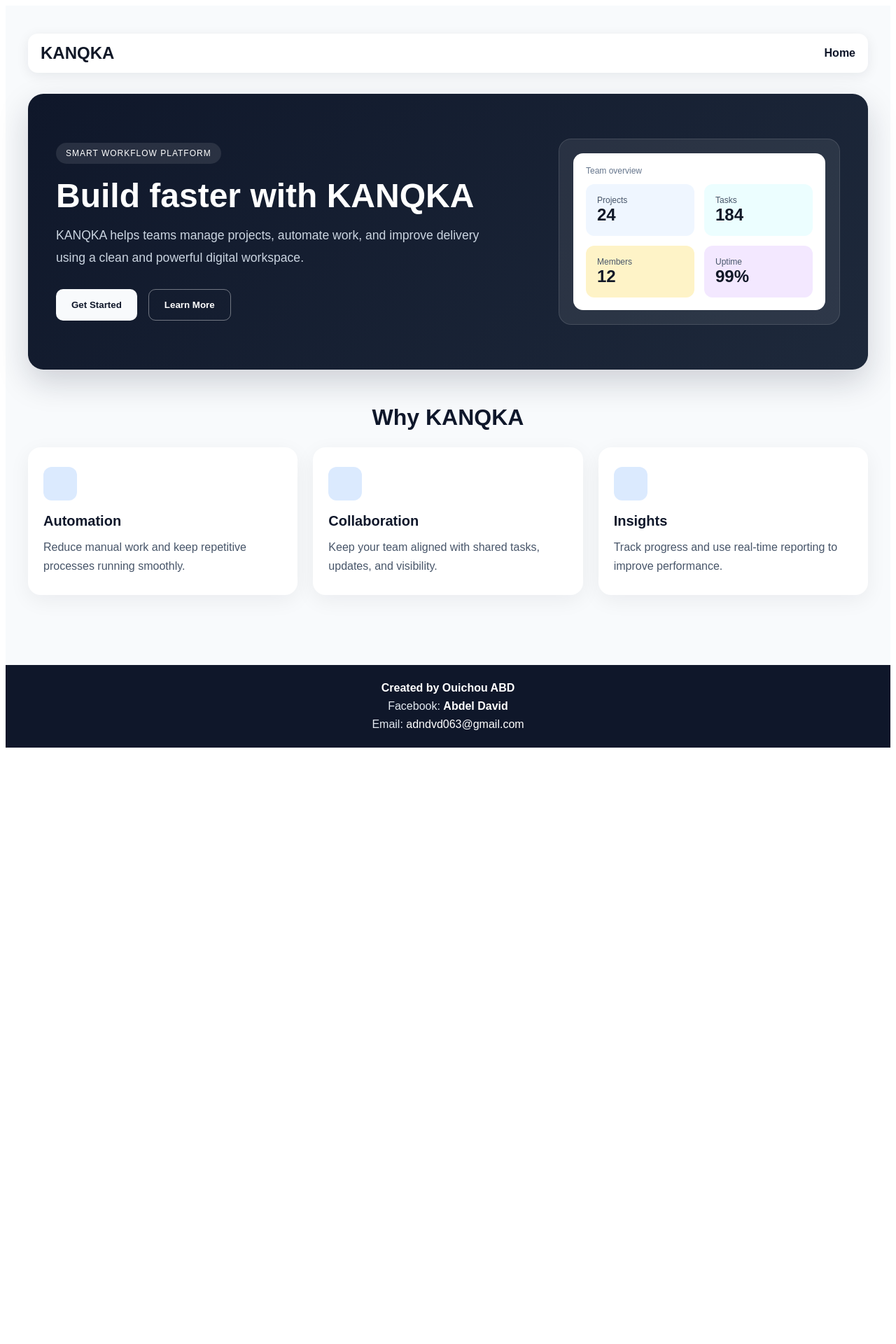
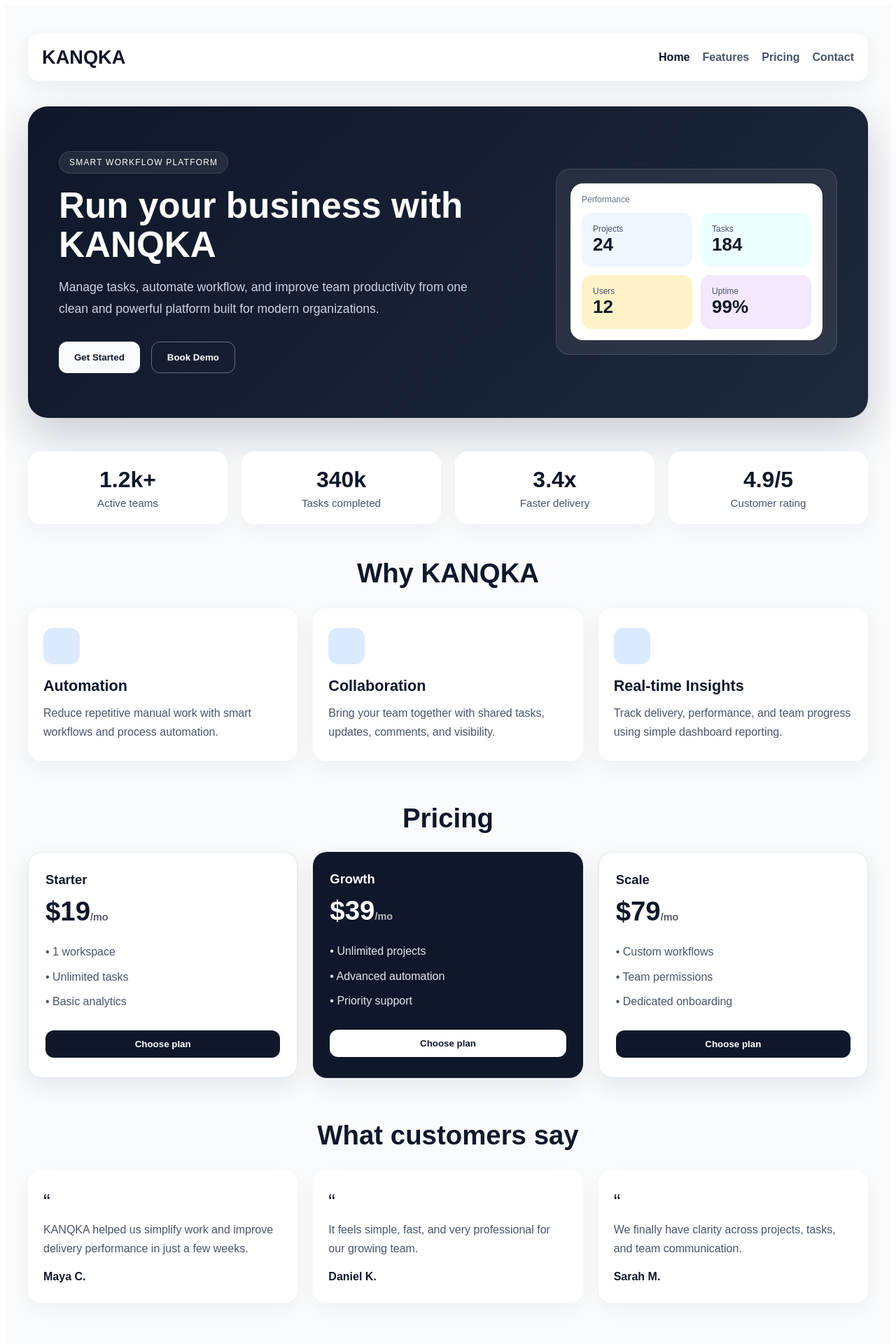
Before and after one commit to adon6969/KANQA, a React (Vite) app: page / in a window 1280 px wide. Shown: the top 1920 px of the page at 70% size. Before the commit the page ends 1076 px from the top, so only its background shows below. Built offline with nearby package versions, Linux system fonts and the light colour scheme.

Commit message:
Upgrade KANQKA landing page with full product sections

```diff
--- a/src/App.jsx
+++ b/src/App.jsx
@@ -7,9 +7,9 @@ export default function App() {
         minHeight: '100vh',
         display: 'flex',
         flexDirection: 'column',
-        fontFamily: 'sans-serif',
         background: '#f8fafc',
         color: '#0f172a',
+        fontFamily: 'sans-serif',
       }}
     >
       <div style={{ flex: 1, padding: '40px 20px 0' }}>
@@ -19,27 +19,29 @@ export default function App() {
               display: 'flex',
               justifyContent: 'space-between',
               alignItems: 'center',
-              marginBottom: '30px',
-              padding: '14px 18px',
-              background: '#ffffff',
-              borderRadius: '14px',
-              boxShadow: '0 4px 18px rgba(15, 23, 42, 0.08)',
+              padding: '18px 20px',
+              borderRadius: '16px',
+              background: '#fff',
+              boxShadow: '0 8px 28px rgba(15, 23, 42, 0.06)',
+              marginBottom: '36px',
             }}
           >
-            <div style={{ fontWeight: 800, fontSize: '1.5rem', color: '#111827' }}>
+            <div style={{ fontWeight: 900, fontSize: '1.7rem', color: '#111827' }}>
               KANQKA
             </div>
 
             <div style={{ display: 'flex', gap: '18px', alignItems: 'center' }}>
-              <Link
-                to="/"
-                style={{
-                  textDecoration: 'none',
-                  color: '#0f172a',
-                  fontWeight: 600,
-                }}
-              >
+              <Link to="/" style={{ textDecoration: 'none', color: '#0f172a', fontWeight: 700 }}>
                 Home
+              </Link>
+              <Link to="#features" style={{ textDecoration: 'none', color: '#475569', fontWeight: 600 }}>
+                Features
+              </Link>
+              <Link to="#pricing" style={{ textDecoration: 'none', color: '#475569', fontWeight: 600 }}>
+                Pricing
+              </Link>
+              <Link to="#contact" style={{ textDecoration: 'none', color: '#475569', fontWeight: 600 }}>
+                Contact
               </Link>
             </div>
           </nav>
@@ -59,7 +61,11 @@ function Home() {
   return (
     <div>
       <Hero />
+      <Stats />
       <Features />
+      <Pricing />
+      <Testimonials />
+      <CTA />
     </div>
   );
 }
@@ -70,24 +76,25 @@ function Hero() {
       style={{
         background: 'linear-gradient(135deg, #0f172a 0%, #1e293b 100%)',
         color: '#fff',
-        borderRadius: '22px',
-        padding: '64px 40px',
+        borderRadius: '28px',
+        padding: '64px 44px',
         display: 'flex',
         alignItems: 'center',
         justifyContent: 'space-between',
-        gap: '30px',
-        boxShadow: '0 18px 45px rgba(15, 23, 42, 0.18)',
+        gap: '28px',
+        boxShadow: '0 24px 60px rgba(15, 23, 42, 0.2)',
       }}
     >
       <div style={{ flex: 1 }}>
         <div
           style={{
             display: 'inline-block',
-            background: 'rgba(255,255,255,0.1)',
+            background: 'rgba(255,255,255,0.08)',
+            border: '1px solid rgba(255,255,255,0.12)',
             padding: '8px 14px',
             borderRadius: '999px',
             fontSize: '12px',
-            letterSpacing: '1px',
+            letterSpacing: '1.2px',
             textTransform: 'uppercase',
             marginBottom: '18px',
           }}
@@ -95,50 +102,48 @@ function Hero() {
           Smart workflow platform
         </div>
 
-        <h1 style={{ fontSize: '3rem', margin: 0, marginBottom: '14px' }}>
-          Build faster with KANQKA
+        <h1 style={{ fontSize: '3.2rem', margin: 0, marginBottom: '16px', lineHeight: 1.1 }}>
+          Run your business with KANQKA
         </h1>
 
         <p
           style={{
             margin: 0,
+            maxWidth: '620px',
             fontSize: '1.1rem',
             lineHeight: '1.8',
             color: '#cbd5e1',
-            maxWidth: '620px',
           }}
         >
-          KANQKA helps teams manage projects, automate work, and improve delivery
-          using a clean and powerful digital workspace.
+          Manage tasks, automate workflow, and improve team productivity from one clean and powerful platform built for modern organizations.
         </p>
 
-        <div style={{ marginTop: '28px', display: 'flex', gap: '16px' }}>
+        <div style={{ marginTop: '30px', display: 'flex', gap: '16px', flexWrap: 'wrap' }}>
           <button
             style={{
               background: '#f8fafc',
               color: '#0f172a',
               border: 'none',
-              borderRadius: '10px',
+              borderRadius: '12px',
               padding: '14px 22px',
-              fontWeight: 700,
+              fontWeight: 800,
               cursor: 'pointer',
             }}
           >
             Get Started
           </button>
-
           <button
             style={{
               background: 'transparent',
               color: '#fff',
-              border: '1px solid rgba(255,255,255,0.4)',
-              borderRadius: '10px',
+              border: '1px solid rgba(255,255,255,0.35)',
+              borderRadius: '12px',
               padding: '14px 22px',
-              fontWeight: 700,
+              fontWeight: 800,
               cursor: 'pointer',
             }}
           >
-            Learn More
+            Book Demo
           </button>
         </div>
       </div>
@@ -146,73 +151,44 @@ function Hero() {
       <div
         style={{
           flex: '0 0 360px',
-          background: 'rgba(255,255,255,0.08)',
+          background: 'rgba(255,255,255,0.07)',
           border: '1px solid rgba(255,255,255,0.12)',
-          borderRadius: '18px',
+          borderRadius: '20px',
           padding: '20px',
         }}
       >
         <div
           style={{
-            background: '#ffffff',
-            borderRadius: '14px',
-            padding: '18px',
+            background: '#fff',
+            borderRadius: '18px',
+            padding: '16px',
             color: '#111827',
           }}
         >
-          <div style={{ fontSize: '12px', color: '#64748b', marginBottom: '12px' }}>
-            Team overview
-          </div>
+          <div style={{ fontSize: '12px', color: '#64748b', marginBottom: '12px' }}>Performance</div>
 
           <div
             style={{
               display: 'grid',
               gridTemplateColumns: 'repeat(2, 1fr)',
-              gap: '14px',
+              gap: '12px',
             }}
           >
-            <div
-              style={{
-                background: '#eff6ff',
-                borderRadius: '12px',
-                padding: '16px',
-              }}
-            >
+            <div style={{ background: '#eff6ff', borderRadius: '14px', padding: '16px' }}>
               <div style={{ fontSize: '12px', color: '#475569' }}>Projects</div>
-              <div style={{ fontSize: '24px', fontWeight: 800 }}>24</div>
+              <div style={{ fontSize: '26px', fontWeight: 900 }}>24</div>
             </div>
-
-            <div
-              style={{
-                background: '#ecfeff',
-                borderRadius: '12px',
-                padding: '16px',
-              }}
-            >
+            <div style={{ background: '#ecfeff', borderRadius: '14px', padding: '16px' }}>
               <div style={{ fontSize: '12px', color: '#475569' }}>Tasks</div>
-              <div style={{ fontSize: '24px', fontWeight: 800 }}>184</div>
+              <div style={{ fontSize: '26px', fontWeight: 900 }}>184</div>
             </div>
-
-            <div
-              style={{
-                background: '#fef3c7',
-                borderRadius: '12px',
-                padding: '16px',
-              }}
-            >
-              <div style={{ fontSize: '12px', color: '#475569' }}>Members</div>
-              <div style={{ fontSize: '24px', fontWeight: 800 }}>12</div>
+            <div style={{ background: '#fef3c7', borderRadius: '14px', padding: '16px' }}>
+              <div style={{ fontSize: '12px', color: '#475569' }}>Users</div>
+              <div style={{ fontSize: '26px', fontWeight: 900 }}>12</div>
             </div>
-
-            <div
-              style={{
-                background: '#f3e8ff',
-                borderRadius: '12px',
-                padding: '16px',
-              }}
-            >
+            <div style={{ background: '#f3e8ff', borderRadius: '14px', padding: '16px' }}>
               <div style={{ fontSize: '12px', color: '#475569' }}>Uptime</div>
-              <div style={{ fontSize: '24px', fontWeight: 800 }}>99%</div>
+              <div style={{ fontSize: '26px', fontWeight: 900 }}>99%</div>
             </div>
           </div>
         </div>
@@ -221,58 +197,202 @@ function Hero() {
   );
 }
 
+function Stats() {
+  const stats = [
+    { label: 'Active teams', value: '1.2k+' },
+    { label: 'Tasks completed', value: '340k' },
+    { label: 'Faster delivery', value: '3.4x' },
+    { label: 'Customer rating', value: '4.9/5' },
+  ];
+
+  return (
+    <section style={{ display: 'grid', gridTemplateColumns: 'repeat(4, minmax(0, 1fr))', gap: '20px', margin: '48px 0' }}>
+      {stats.map((item) => (
+        <div
+          key={item.label}
+          style={{
+            background: '#fff',
+            borderRadius: '18px',
+            padding: '22px 18px',
+            textAlign: 'center',
+            boxShadow: '0 10px 30px rgba(15, 23, 42, 0.04)',
+          }}
+        >
+          <div style={{ fontSize: '2rem', fontWeight: 900, color: '#0f172a' }}>{item.value}</div>
+          <div style={{ fontSize: '0.95rem', color: '#475569', marginTop: '6px' }}>{item.label}</div>
+        </div>
+      ))}
+    </section>
+  );
+}
+
 function Features() {
   const items = [
     {
       title: 'Automation',
-      text: 'Reduce manual work and keep repetitive processes running smoothly.',
+      text: 'Reduce repetitive manual work with smart workflows and process automation.',
     },
     {
       title: 'Collaboration',
-      text: 'Keep your team aligned with shared tasks, updates, and visibility.',
+      text: 'Bring your team together with shared tasks, updates, comments, and visibility.',
     },
     {
-      title: 'Insights',
-      text: 'Track progress and use real-time reporting to improve performance.',
+      title: 'Real-time Insights',
+      text: 'Track delivery, performance, and team progress using simple dashboard reporting.',
     },
   ];
 
   return (
-    <section style={{ marginTop: '50px', marginBottom: '60px' }}>
-      <h2 style={{ fontSize: '2rem', marginBottom: '24px', textAlign: 'center' }}>
-        Why KANQKA
-      </h2>
+    <section id="features" style={{ margin: '20px 0 60px' }}>
+      <h2 style={{ textAlign: 'center', fontSize: '2.4rem', marginBottom: '28px' }}>Why KANQKA</h2>
 
-      <div
-        style={{
-          display: 'grid',
-          gridTemplateColumns: 'repeat(3, minmax(0, 1fr))',
-          gap: '22px',
-        }}
-      >
+      <div style={{ display: 'grid', gridTemplateColumns: 'repeat(3, minmax(0, 1fr))', gap: '22px' }}>
         {items.map((item) => (
           <div
             key={item.title}
             style={{
-              background: '#ffffff',
+              background: '#fff',
               borderRadius: '18px',
               padding: '28px 22px',
-              boxShadow: '0 8px 30px rgba(15, 23, 42, 0.06)',
+              boxShadow: '0 10px 32px rgba(15, 23, 42, 0.05)',
             }}
           >
             <div
               style={{
-                width: '48px',
-                height: '48px',
-                borderRadius: '12px',
+                width: '52px',
+                height: '52px',
+                borderRadius: '14px',
                 background: '#dbeafe',
                 marginBottom: '18px',
               }}
             />
-            <h3 style={{ margin: '0 0 12px', fontSize: '1.25rem' }}>{item.title}</h3>
-            <p style={{ margin: 0, color: '#475569', lineHeight: '1.7' }}>{item.text}</p>
+            <h3 style={{ margin: '0 0 12px', fontSize: '1.35rem' }}>{item.title}</h3>
+            <p style={{ margin: 0, color: '#475569', lineHeight: 1.7 }}>{item.text}</p>
           </div>
         ))}
+      </div>
+    </section>
+  );
+}
+
+function Pricing() {
+  const plans = [
+    { name: 'Starter', price: '$19', features: ['1 workspace', 'Unlimited tasks', 'Basic analytics'] },
+    { name: 'Growth', price: '$39', features: ['Unlimited projects', 'Advanced automation', 'Priority support'], featured: true },
+    { name: 'Scale', price: '$79', features: ['Custom workflows', 'Team permissions', 'Dedicated onboarding'] },
+  ];
+
+  return (
+    <section id="pricing" style={{ margin: '20px 0 60px' }}>
+      <h2 style={{ textAlign: 'center', fontSize: '2.4rem', marginBottom: '26px' }}>Pricing</h2>
+
+      <div style={{ display: 'grid', gridTemplateColumns: 'repeat(3, minmax(0, 1fr))', gap: '22px' }}>
+        {plans.map((plan) => (
+          <div
+            key={plan.name}
+            style={{
+              background: plan.featured ? '#0f172a' : '#fff',
+              color: plan.featured ? '#fff' : '#0f172a',
+              borderRadius: '20px',
+              padding: '28px 24px',
+              boxShadow: '0 12px 32px rgba(15, 23, 42, 0.08)',
+              border: plan.featured ? 'none' : '1px solid #e2e8f0',
+            }}
+          >
+            <div style={{ fontWeight: 700, fontSize: '1.15rem', marginBottom: '12px' }}>{plan.name}</div>
+            <div style={{ fontSize: '2.4rem', fontWeight: 900, marginBottom: '18px' }}>
+              {plan.price}<span style={{ fontSize: '0.9rem', opacity: 0.7 }}>/mo</span>
+            </div>
+
+            <ul style={{ listStyle: 'none', padding: 0, margin: 0, lineHeight: 2.2, color: plan.featured ? '#e2e8f0' : '#475569' }}>
+              {plan.features.map((feature) => (
+                <li key={feature}>• {feature}</li>
+              ))}
+            </ul>
+
+            <button
+              style={{
+                width: '100%',
+                marginTop: '24px',
+                padding: '12px 16px',
+                borderRadius: '12px',
+                border: 'none',
+                background: plan.featured ? '#fff' : '#0f172a',
+                color: plan.featured ? '#0f172a' : '#fff',
+                fontWeight: 800,
+                cursor: 'pointer',
+              }}
+            >
+              Choose plan
+            </button>
+          </div>
+        ))}
+      </div>
+    </section>
+  );
+}
+
+function Testimonials() {
+  const items = [
+    { quote: 'KANQKA helped us simplify work and improve delivery performance in just a few weeks.', name: 'Maya C.' },
+    { quote: 'It feels simple, fast, and very professional for our growing team.', name: 'Daniel K.' },
+    { quote: 'We finally have clarity across projects, tasks, and team communication.', name: 'Sarah M.' },
+  ];
+
+  return (
+    <section style={{ margin: '20px 0 60px' }}>
+      <h2 style={{ textAlign: 'center', fontSize: '2.4rem', marginBottom: '28px' }}>What customers say</h2>
+
+      <div style={{ display: 'grid', gridTemplateColumns: 'repeat(3, minmax(0, 1fr))', gap: '22px' }}>
+        {items.map((item) => (
+          <div
+            key={item.name}
+            style={{
+              background: '#fff',
+              borderRadius: '18px',
+              padding: '28px 22px',
+              boxShadow: '0 10px 28px rgba(15, 23, 42, 0.04)',
+            }}
+          >
+            <div style={{ fontSize: '1.8rem', marginBottom: '10px' }}>“</div>
+            <p style={{ margin: '0 0 18px', color: '#475569', lineHeight: 1.7 }}>{item.quote}</p>
+            <strong>{item.name}</strong>
+          </div>
+        ))}
+      </div>
+    </section>
+  );
+}
+
+function CTA() {
+  return (
+    <section id="contact" style={{ margin: '20px 0 80px' }}>
+      <div
+        style={{
+          background: 'linear-gradient(135deg, #dbeafe 0%, #e0f2fe 100%)',
+          borderRadius: '24px',
+          padding: '40px 28px',
+          textAlign: 'center',
+        }}
+      >
+        <h2 style={{ margin: '0 0 14px', fontSize: '2.3rem' }}>Ready to simplify your workflow?</h2>
+        <p style={{ margin: '0 0 22px', color: '#334155' }}>
+          Start with KANQKA and build a faster, smarter team experience.
+        </p>
+
+        <button
+          style={{
+            background: '#0f172a',
+            color: '#fff',
+            padding: '14px 22px',
+            borderRadius: '12px',
+            border: 'none',
+            fontWeight: 800,
+            cursor: 'pointer',
+          }}
+        >
+          Start Free Trial
+        </button>
       </div>
     </section>
   );
@@ -286,24 +406,21 @@ function Footer() {
         color: '#e2e8f0',
         padding: '24px 20px',
         textAlign: 'center',
-        marginTop: '40px',
+        marginTop: '30px',
       }}
     >
       <div style={{ maxWidth: '1200px', margin: '0 auto' }}>
         <div style={{ marginBottom: '8px' }}>
-          <strong style={{ color: '#ffffff' }}>Created by Ouichou ABD</strong>
+          <strong style={{ color: '#fff' }}>Created by Ouichou ABD</strong>
         </div>
 
         <div style={{ marginBottom: '8px' }}>
-          Facebook: <strong style={{ color: '#ffffff' }}>Abdel David</strong>
+          Facebook: <strong style={{ color: '#fff' }}>Abdel David</strong>
         </div>
 
         <div>
           Email:{' '}
-          <a
-            href="mailto:adndvd063@gmail.com"
-            style={{ color: '#ffffff', textDecoration: 'none' }}
-          >
+          <a href="mailto:adndvd063@gmail.com" style={{ color: '#fff', textDecoration: 'none' }}>
             adndvd063@gmail.com
           </a>
         </div>
```
